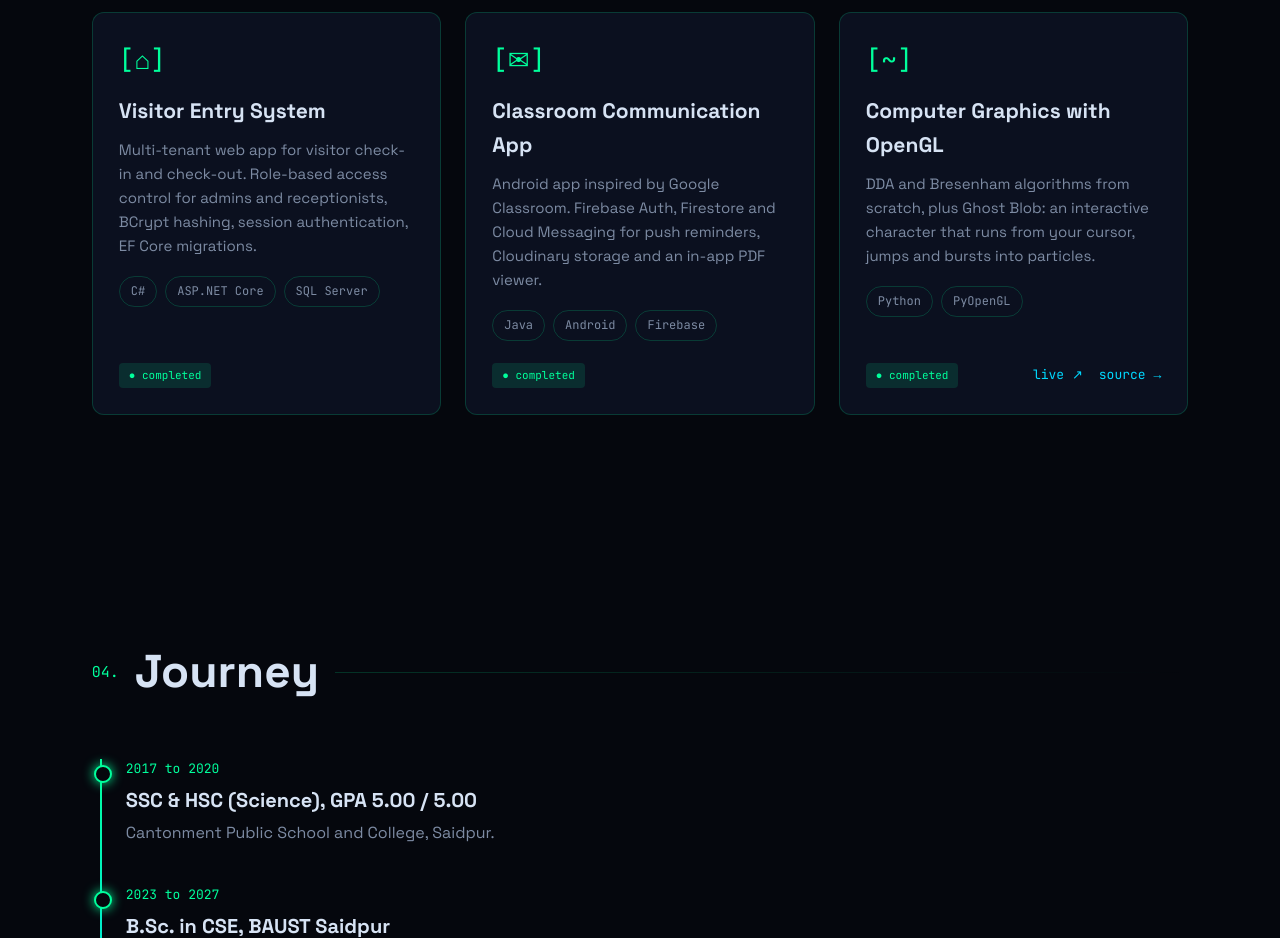
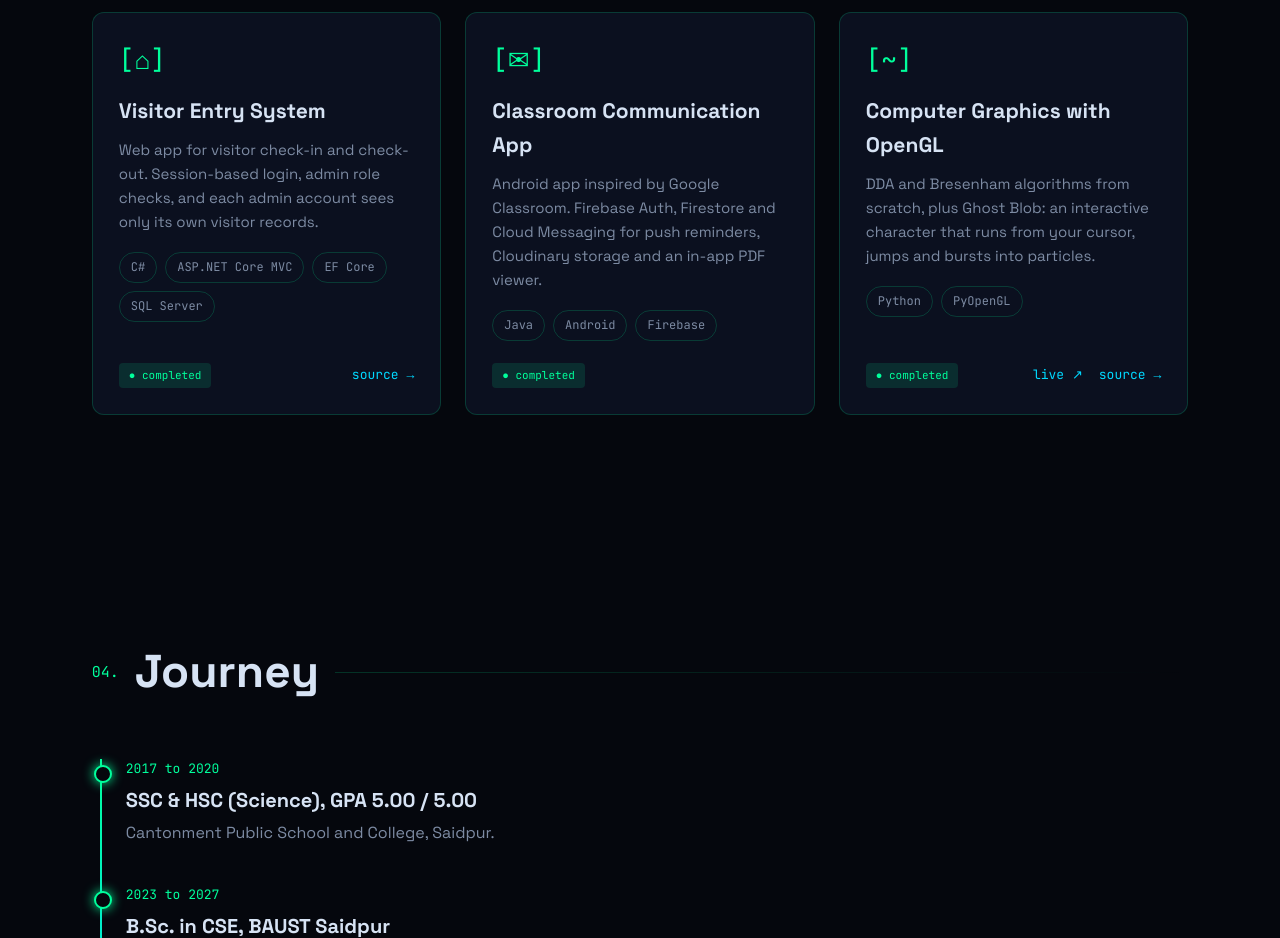
Before and after one commit to kazisharmin/Portfolio, a plain HTML site: page index.html in a window 1280 px wide. Shown: the part 2980-3918 px from the top of the page. Drawn offline with Linux system fonts and the light colour scheme.

Commit message:
Revise Visitor Entry System project details
Updated the Visitor Entry System project description and tags.

```diff
--- a/index.html
+++ b/index.html
@@ -329,7 +329,7 @@ const ME = {
     {icon:"[AI]", title:"Bilingual Math Expression Recognition", desc:"Undergraduate thesis. Converts images of Bangla and English math into LaTeX. Encoder-decoder models (ResNet, EfficientNet, ConvNeXt, Swin + Transformer) on an 8,776-image dataset we built. Best baseline got under 1% on Bangla; ours got 74.2%.", tags:["PyTorch","Hugging Face","Deep Learning"], status:"research", link:""},
     {icon:"[◐]", title:"Digital Image Processing Toolkit", desc:"35 image-processing tools with theory and code, shipped on three platforms: Flask web app, OpenCV.js browser version on Netlify, and an offline Android app. 44 of 47 browser outputs match Python within one grey level.", tags:["Python","Flask","OpenCV","Android"], status:"done", link:"https://github.com/kazisharmin/Project_dip", demo:"https://digitalimageprocessingapp.netlify.app"},
     {icon:"[#]", title:"Public Allegation Portal", desc:"Full-stack platform for public and anonymous complaints. REST API over a 10-table MySQL schema with JWT auth, bcrypt hashing and file uploads. React 19 frontend, deployed on Vercel.", tags:["React","Node.js","Express","MySQL","JWT"], status:"done", link:"https://github.com/kazisharmin/Public-Allegation-Portal", demo:"https://public-allegation-portal-five.vercel.app"},
-    {icon:"[⌂]", title:"Visitor Entry System", desc:"Multi-tenant web app for visitor check-in and check-out. Role-based access control for admins and receptionists, BCrypt hashing, session authentication, EF Core migrations.", tags:["C#","ASP.NET Core","SQL Server"], status:"done", link:""},
+    {icon:"[⌂]", title:"Visitor Entry System", desc:"Web app for visitor check-in and check-out. Session-based login, admin role checks, and each admin account sees only its own visitor records.", tags:["C#","ASP.NET Core MVC","EF Core","SQL Server"], status:"done", link:"https://github.com/kazisharmin/VisitorEntrySystem"},
     {icon:"[✉]", title:"Classroom Communication App", desc:"Android app inspired by Google Classroom. Firebase Auth, Firestore and Cloud Messaging for push reminders, Cloudinary storage and an in-app PDF viewer.", tags:["Java","Android","Firebase"], status:"done", link:""},
     {icon:"[~]", title:"Computer Graphics with OpenGL", desc:"DDA and Bresenham algorithms from scratch, plus Ghost Blob: an interactive character that runs from your cursor, jumps and bursts into particles.", tags:["Python","PyOpenGL"], status:"done", link:"https://github.com/kazisharmin/Animation-Games", demo:"https://youtu.be/6naQWmIywVQ"}
   ],
```
